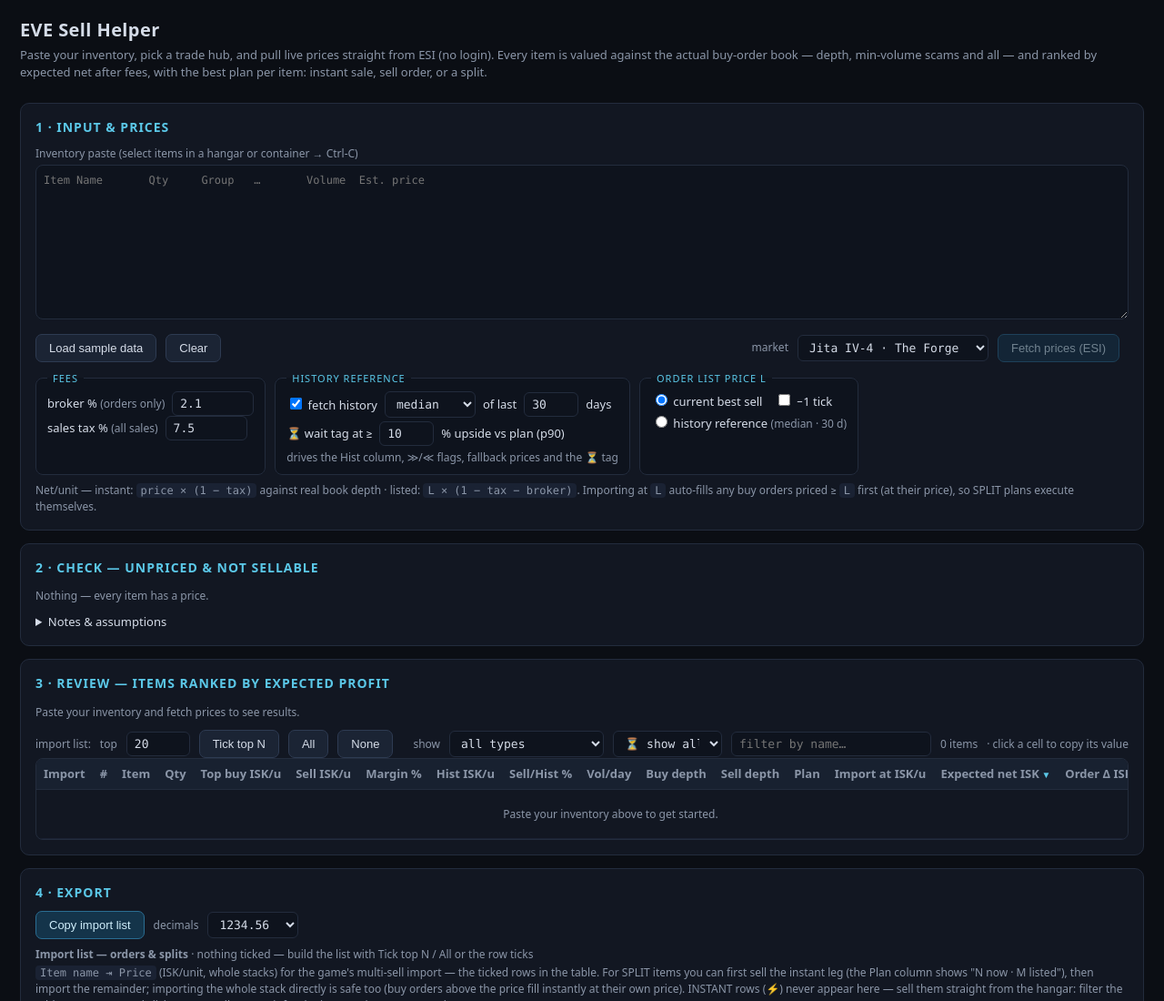
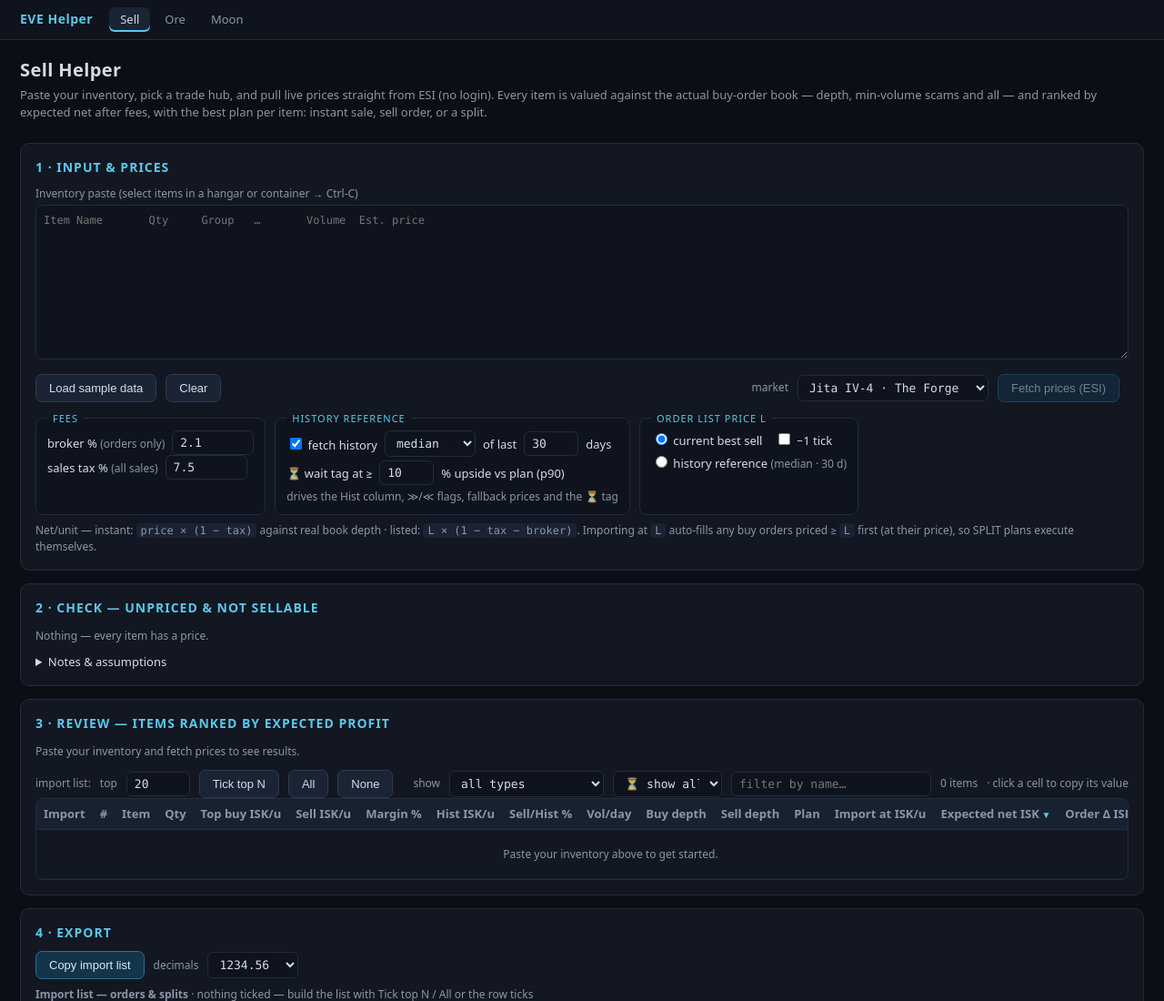
Before and after one commit to IllicLanthresh/eve-helper, a plain HTML site: page index.html in a window 1280 px wide. Shown: the top 1100 px of the page at 91% size. Drawn offline with Linux system fonts and the light colour scheme.

Commit message:
Add EVE Helper top bar and multi-tool README
The repo is becoming a collection of tools: shared sticky top bar
(Sell / Ore / Moon) on the sell helper, page retitled as part of the
EVE Helper collection, README restructured with a tool index.

```diff
--- a/index.html
+++ b/index.html
@@ -3,7 +3,7 @@
 <head>
 <meta charset="utf-8">
 <meta name="viewport" content="width=device-width, initial-scale=1">
-<title>EVE Sell Helper</title>
+<title>EVE Helper — Sell</title>
 <style>
   :root{
     --bg:#0b0e14; --panel:#121722; --panel2:#0e131d; --line:#232c3d;
@@ -12,6 +12,11 @@
     --mono:ui-monospace,'Cascadia Mono',Consolas,Menlo,monospace;
   }
   *{box-sizing:border-box}
+  #topbar{display:flex;gap:4px;align-items:center;padding:8px 22px;background:#0e131d;border-bottom:1px solid var(--line);position:sticky;top:0;z-index:20}
+  #topbar .brand{font-weight:600;font-size:14px;letter-spacing:.5px;color:var(--cyan);margin-right:14px}
+  #topbar a{color:var(--dim);text-decoration:none;font-size:13px;padding:4px 12px;border-radius:6px}
+  #topbar a:hover{color:var(--text);background:#1b2434}
+  #topbar a.active{color:var(--text);background:#1b2434;box-shadow:inset 0 -2px 0 var(--cyan)}
   body{margin:0;background:var(--bg);color:var(--text);font:14px/1.45 system-ui,'Segoe UI',Roboto,sans-serif}
   header{padding:18px 22px 10px}
   header h1{margin:0;font-size:20px;letter-spacing:.4px}
@@ -84,8 +89,14 @@
 </style>
 </head>
 <body>
+<nav id="topbar">
+  <span class="brand">EVE Helper</span>
+  <a href="index.html" class="active">Sell</a>
+  <a href="ore.html">Ore</a>
+  <a href="moon.html">Moon</a>
+</nav>
 <header>
-  <h1>EVE Sell Helper</h1>
+  <h1>Sell Helper</h1>
   <p>Paste your inventory, pick a trade hub, and pull live prices straight from ESI (no login).
      Every item is valued against the actual buy-order book — depth, min-volume scams and all — and
      ranked by expected net after fees, with the best plan per item: instant sale, sell order, or a split.</p>
```
Also changed, not shown: README.md.
